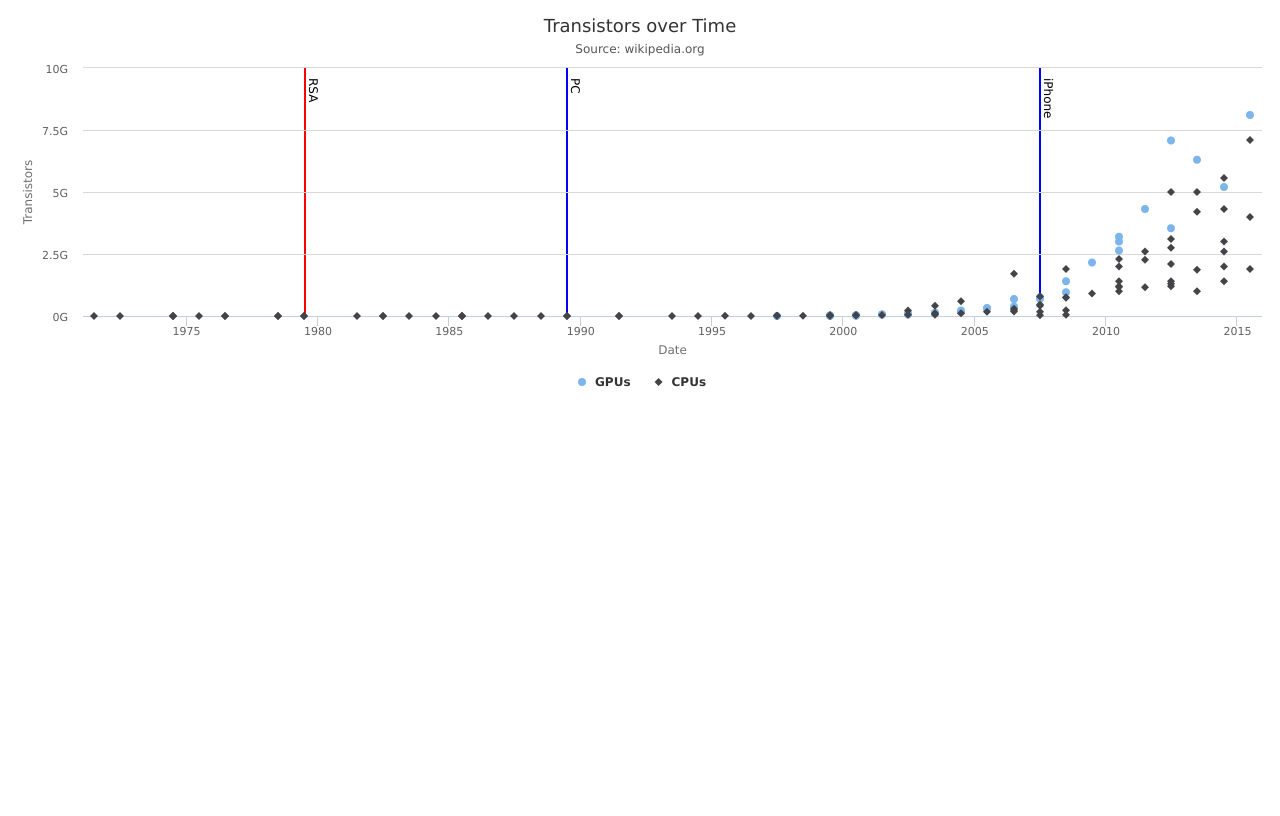
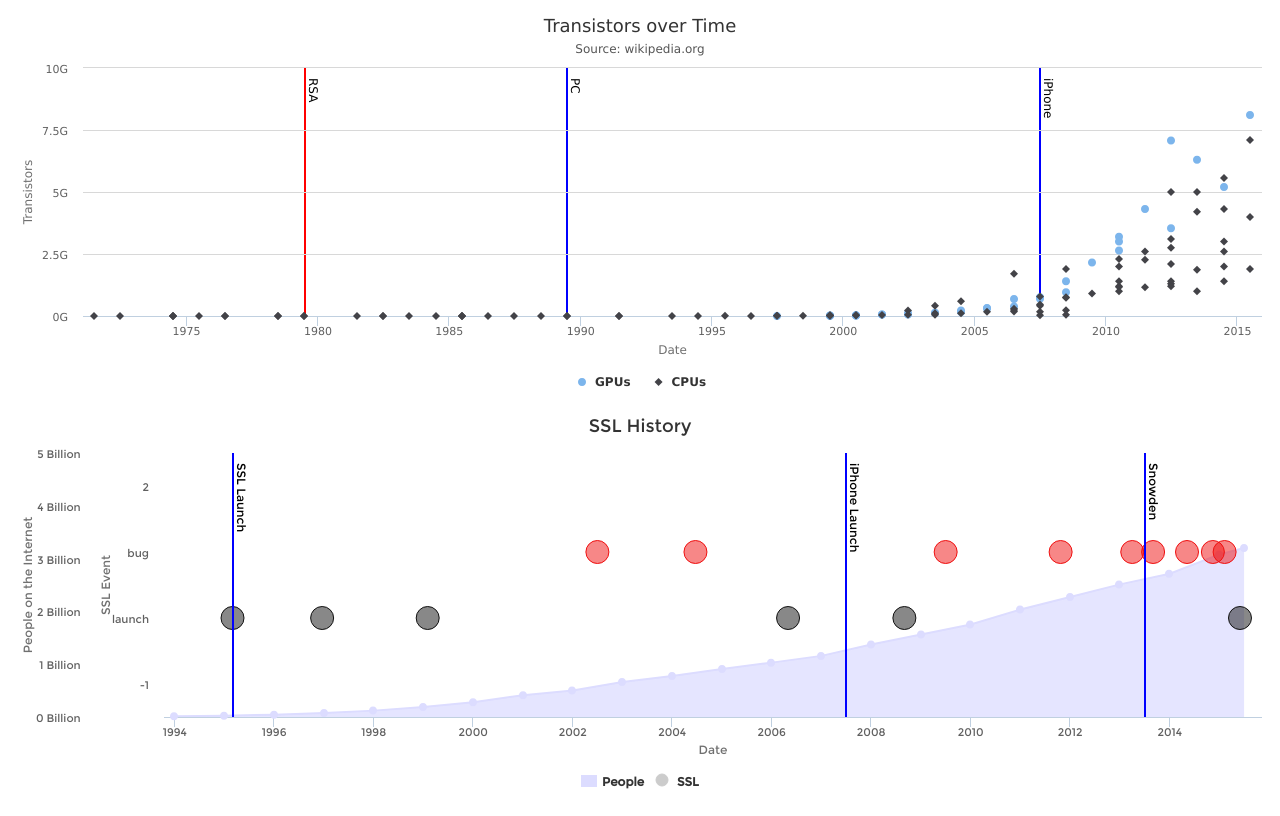
Before and after one commit to seancolyer/cryptography-conveyed, a plain HTML site: page index.html in a window 1280 px wide. Drawn offline with Linux system fonts and the light colour scheme.

Commit message:
Adding ssl graphs

```diff
--- /dev/null
+++ b/index.css
@@ -0,0 +1,4 @@
+@font-face {
+  font-family: 'Montserrat';
+  src: url('Montserrat-Regular.ttf') format('truetype');
+}
--- a/index.html
+++ b/index.html
@@ -2,5 +2,9 @@
 <script src="highcharts.js"></script>
 <script src="highcharts-more.js"></script>
 <script src="index.js"></script>
+<script src="ssl.js"></script>
 
-<div id="container" style="min-width: 310px; height: 400px; margin: 0 auto"></div>
+<link rel="stylesheet" type="text/css" href="index.css" />
+
+<div id="cpu-container" style="min-width: 310px; height: 400px; margin: 0 auto"></div>
+<div id="ssl-container" style="min-width: 310px; height: 400px; margin: 0 auto"></div>
--- a/index.js
+++ b/index.js
@@ -163,7 +163,7 @@ $(function () {
         [1404313200, 5200000000],
         [1435870800, 8100000000]*/
     ];
-    $('#container').highcharts({
+    $('#cpu-container').highcharts({
         credits: {
             enabled: false
         },
--- /dev/null
+++ b/ssl.js
@@ -0,0 +1,246 @@
+$(function () {
+  var data = [
+    {
+    name: 'SSL 2.0 launch',
+    color: '#111111',
+    x: Date.UTC(1995, 02, 01),
+    y: 0,
+    z: 2
+  },
+  {
+    name: 'SSL 3.0 launch',
+    color: '#111111',
+    x: Date.UTC(1996, 11, 18),
+    y: 0,
+    z: 2
+  },
+  {
+    name: 'TLS 1.0 launch',
+    color: '#111111',
+    x: Date.UTC(1999, 01, 01),
+    y: 0,
+    z: 2
+  },
+  {
+    name: 'TLS 1.1 launch',
+    color: '#111111',
+    x: Date.UTC(2006, 04, 01),
+    y: 0,
+    z: 2
+  },
+  {
+    name: 'TLS 1.2 launch',
+    color: '#111111',
+    x: Date.UTC(2008, 08, 01),
+    y: 0,
+    z: 2
+  },
+  {
+    name: 'TLS 1.3 Draft',
+    color: '#111111',
+    x: Date.UTC(2015, 05, 01),
+    y: 0,
+    z: 2
+  },
+
+
+  {
+    name: 'Padding Oracle Attack',
+    color: '#F01010',
+    x: Date.UTC(2002, 06, 01),
+    y: 1,
+    z: 2
+  },
+  {
+    name: 'CBC Weakness',
+    color: '#F01010',
+    x: Date.UTC(2004, 05, 20),
+    y: 1,
+    z: 2
+  },
+  {
+    name: 'Renegotiation Attack',
+    color: '#F01010',
+    x: Date.UTC(2009, 06, 01),
+    y: 1,
+    z: 2
+  },
+  {
+    name: 'BEAST',
+    color: '#F01010',
+    x: Date.UTC(2011, 09, 23),
+    y: 1,
+    z: 2
+  },
+  {
+    name: 'RC4 Broken',
+    color: '#F01010',
+    x: Date.UTC(2013, 03, 01),
+    y: 1,
+    z: 2
+  },
+  {
+    name: 'BREACH',
+    color: '#F01010',
+    x: Date.UTC(2013, 08, 01),
+    y: 1,
+    z: 2
+  },
+  {
+    name: 'Heartbleed',
+    color: '#F01010',
+    x: Date.UTC(2014, 04, 08),
+    y: 1,
+    z: 2
+  },
+  {
+    name: 'POODLE',
+    color: '#F01010',
+    x: Date.UTC(2014, 10, 14),
+    y: 1,
+    z: 2
+  },
+  {
+    name: 'FREAK',
+    color: '#F01010',
+    x: Date.UTC(2015, 01, 08),
+    y: 1,
+    z: 2
+  },
+
+  ];
+
+  var peopleData = [
+    [Date.UTC(2015, 06, 01), 3200000000],
+    [Date.UTC(2014, 12, 01), 3079000000],
+    [Date.UTC(2013, 12, 01), 2712239573],
+    [Date.UTC(2012, 12, 01), 2511615523],
+    [Date.UTC(2011, 12, 01), 2272463038],
+    [Date.UTC(2010, 12, 01), 2034259368],
+    [Date.UTC(2009, 12, 01), 1752333178],
+    [Date.UTC(2008, 12, 01), 1562067594],
+    [Date.UTC(2007, 12, 01), 1373040542],
+    [Date.UTC(2006, 12, 01), 1157500065],
+    [Date.UTC(2005, 12, 01), 1029717906],
+    [Date.UTC(2004, 12, 01), 910060180],
+    [Date.UTC(2003, 12, 01), 778555680],
+    [Date.UTC(2002, 12, 01), 662663600],
+    [Date.UTC(2001, 12, 01), 500609240],
+    [Date.UTC(2000, 12, 01), 413425190],
+    [Date.UTC(1999, 12, 01), 280866670],
+    [Date.UTC(1998, 12, 01), 188023930],
+    [Date.UTC(1997, 12, 01), 120758310],
+    [Date.UTC(1996, 12, 01), 77433860],
+    [Date.UTC(1995, 12, 01), 44838900],
+    [Date.UTC(1994, 12, 01), 25454590],
+    [Date.UTC(1993, 12, 01), 14161570],
+  ];
+  $('#ssl-container').highcharts({
+    credits: {
+      enabled: false
+    },
+    chart: {
+      style: {
+        fontFamily: 'Montserrat'
+      },
+      zoomType: 'x'
+    },
+    title: {
+      text: 'SSL History'
+    },
+    subtitle: {
+      //text: 'Source: wikipedia.org, International Telecommunication Union'
+    },
+    xAxis: [
+      {
+      type: 'datetime',
+      dateTimeLabelFormats: { // don't display the dummy year
+        month: '%e. %b',
+        year: '%Y'
+      },
+      title: {
+        text: 'Date'
+      },
+      plotLines: [{
+        color: 'blue',
+        value: Date.UTC(1995, 02, 01),
+        width: 2,
+        zIndex: 5,
+        label: {
+          text: 'SSL Launch',
+        }
+      },
+      {
+        color: 'blue',
+        value: Date.UTC(2007, 06, 01),
+        width: 2,
+        zIndex: 5,
+        label: {
+          text: 'iPhone Launch'
+        }
+      },
+      {
+        color: 'blue',
+        value: Date.UTC(2013, 06, 01),
+        width: 2,
+        zIndex: 5,
+        label: {
+          text: 'Snowden'
+        }
+      }]
+    }],
+    yAxis: [
+      {
+      title: {
+        text: 'SSL Event'
+      },
+      categories: ['launch', 'bug'],
+      gridLineWidth: 0,
+    },
+    {
+      title: {
+        text: 'People on the Internet'
+      },
+      min: 0,
+      gridLineWidth: 0,
+      labels: {
+        formatter: function() {
+          return this.value / 1000000000 + ' Billion';
+        }
+      }
+    }
+    ],
+    plotOptions: {
+      bubble: {
+        colorByPoint: true
+      }
+    },
+    tooltip: {
+      headerFormat: '<b>{series.name}</b><br>',
+      pointFormat: '{point.x:%Y}: {point.name}'
+    },
+
+    series: [
+      {
+      type: 'area',
+      name: 'People',
+      data: peopleData,
+      yAxis: 1,
+      color: '#DCDCFF',
+      enableMouseTracking: false,
+      zIndex: -1
+    },
+    {
+      type: 'bubble',
+      name: 'SSL',
+      data: data,
+      yAxis: 0,
+      color: '#101010',
+      zMin: 1,
+      zMax: 10,
+      zIndex: 100
+    }
+    ]
+  }
+                                );
+});
```
Also changed, not shown: Montserrat-Regular.ttf (added).
